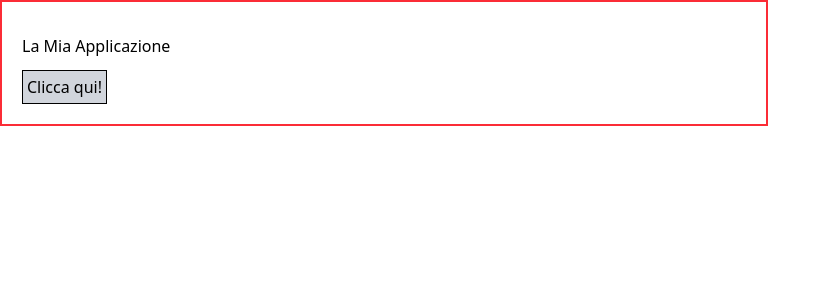
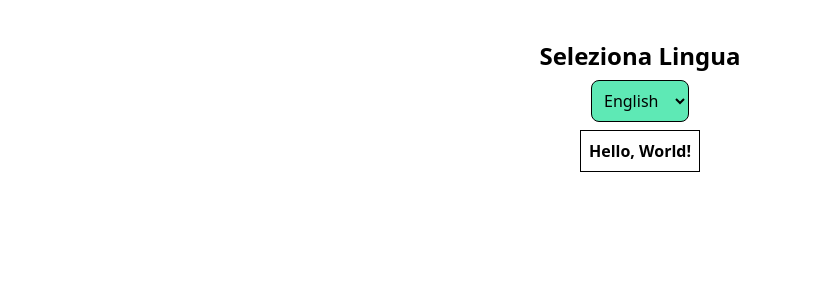
Before and after one commit to OhAndre00/react-composition, a React (Vite) app: page / in a window 1280 px wide. Shown: the top 300 px of the page, without its empty margins (0-831 px from the left). Built offline with nearby package versions, Linux system fonts and the light colour scheme.

Commit message:
esercizio context

```diff
--- a/src/App.jsx
+++ b/src/App.jsx
@@ -1,11 +1,31 @@
+import { useState } from "react";
 import Container from "./Container";
+import Hello from "./Hello";
+import { languageContext } from "./LanguageContext";
 
 function App() {
+  const [language, setLanguage] = useState("en");
   return (
-    <Container title={<h1 className="py-3">La Mia Applicazione</h1>}>
-      <h2 className="py-4 text-blue-600">Ciao a tutti</h2>
-      <p className="text-blue-600">Questa è la mia applicazione</p>
-    </Container>
+    // <Container title={<h1 className="py-3">La Mia Applicazione</h1>}>
+    //   <h2 className="py-4 text-blue-600">Ciao a tutti</h2>
+    //   <p className="text-blue-600">Questa è la mia applicazione</p>
+    // </Container>
+
+    <languageContext.Provider value={{ language, setLanguage }}>
+      <div className="flex flex-col justify-center items-center gap-2 p-10">
+        <h1 className="font-bold text-2xl">Seleziona Lingua</h1>
+        <select
+          onChange={(e) => setLanguage(e.target.value)}
+          value={language}
+          className="border p-2 rounded-lg bg-emerald-300"
+        >
+          <option value="en">English</option>
+          <option value="it">Italiano</option>
+          <option value="es">Español</option>
+        </select>
+        <Hello />
+      </div>
+    </languageContext.Provider>
   );
 }
 
--- /dev/null
+++ b/src/Hello.jsx
@@ -0,0 +1,13 @@
+import { useContext } from "react";
+import { languageContext } from "./LanguageContext";
+
+const translations = {
+  en: "Hello, World!",
+  es: "¡Hola, Mundo!",
+  it: "Ciao, Mondo!",
+};
+
+export default function Hello() {
+  const { language } = useContext(languageContext);
+  return <h2 className="font-bold p-2 border">{translations[language]}</h2>;
+}
--- /dev/null
+++ b/src/LanguageContext.jsx
@@ -0,0 +1,3 @@
+import { createContext } from "react";
+
+export const languageContext = createContext();
```
